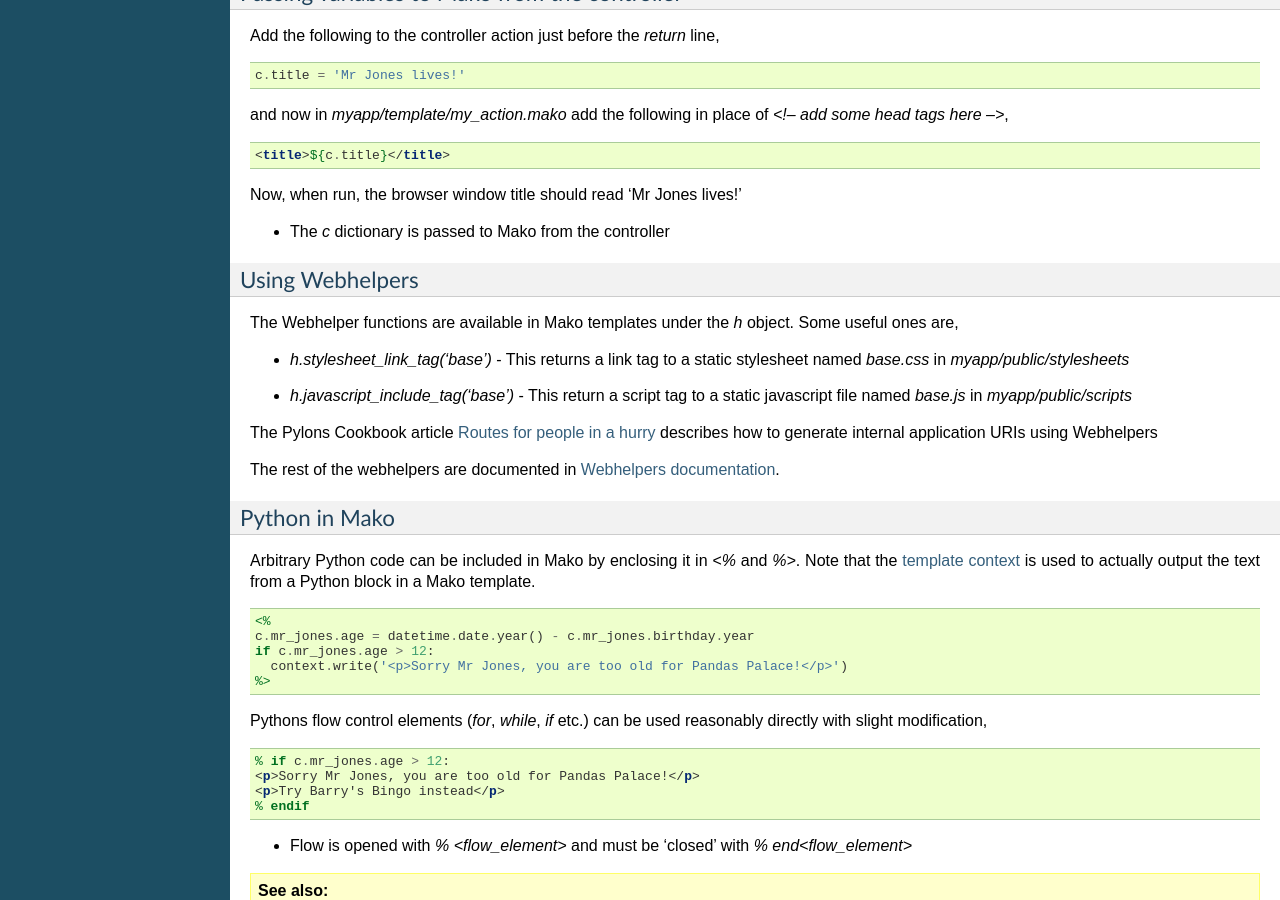
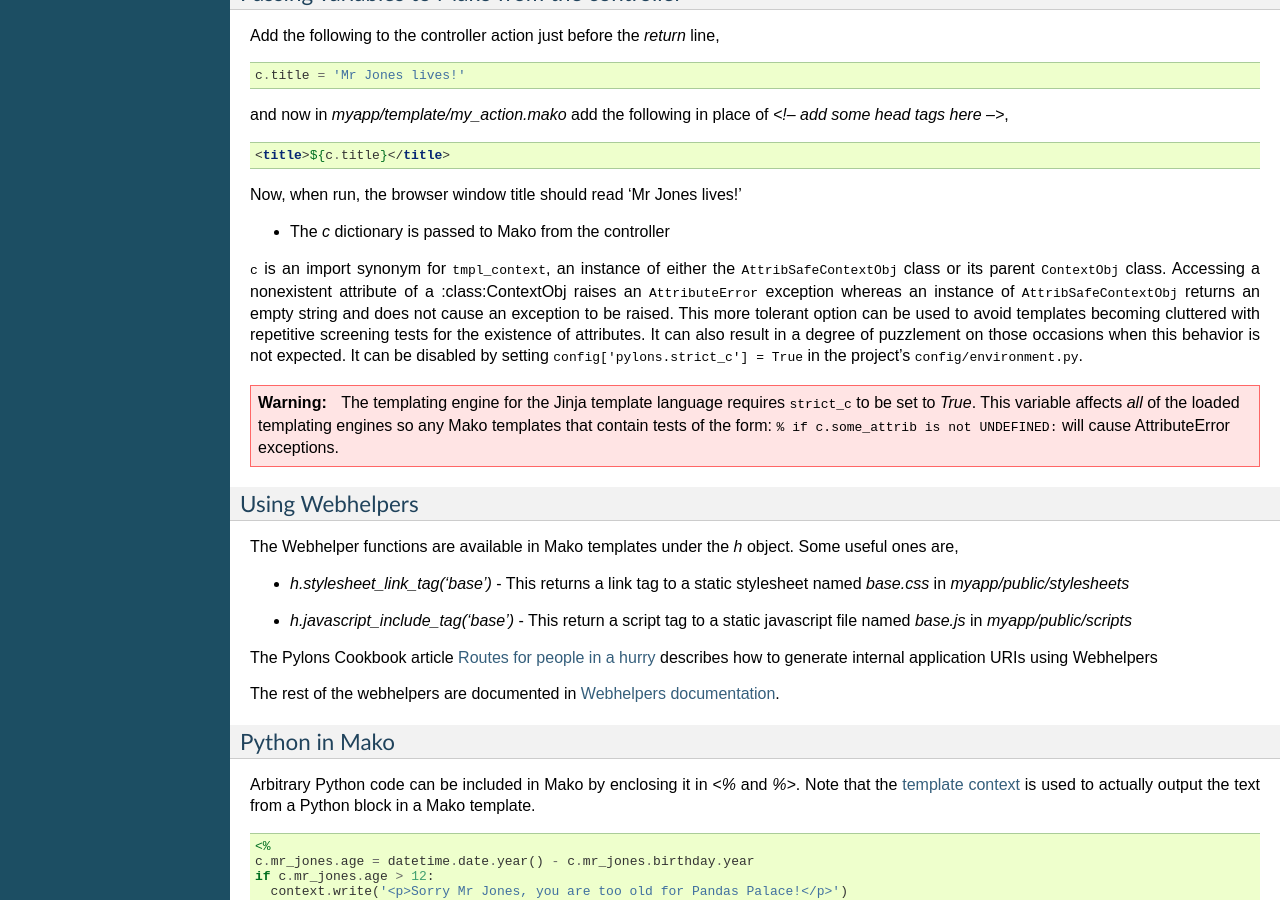
Before and after one commit to Pylons/pylons, a Sphinx documentation site: the page built from pylons/docs/views.rst, in a window 1280 px wide and 900 px high, scrolled down 4022 px. Built offline with Sphinx 7.4.7, drawn with Linux system fonts in a browser that asks for light colours.

Commit message:
Added mention of strict_c to docs
--HG--
branch : trunk

```diff
--- a/pylons/docs/views.rst
+++ b/pylons/docs/views.rst
@@ -222,6 +222,10 @@ and now in `myapp/template/my_action.mako` add the following in place of `<!-- a
 Now, when run, the browser window title should read 'Mr Jones lives!'
 
 * The `c` dictionary is passed to Mako from the controller
+
+``c`` is an import synonym for ``tmpl_context``, an instance of either the :class:`AttribSafeContextObj` class or its parent :class:`ContextObj` class. Accessing a nonexistent attribute of a :class:ContextObj raises an ``AttributeError`` exception whereas an instance of :class:`AttribSafeContextObj` returns an empty string and does not cause an exception to be raised. This more tolerant option can be used to avoid templates becoming cluttered with repetitive screening tests for the existence of attributes. It can also result in a degree of puzzlement on those occasions when this behavior is not expected. It can be disabled by setting ``config['pylons.strict_c'] = True`` in the project's ``config/environment.py``.
+
+.. warning:: The templating engine for the Jinja template language requires ``strict_c`` to be set to `True`. This variable affects *all* of the loaded templating engines so any Mako templates that contain tests of the form: ``% if c.some_attrib is not UNDEFINED:`` will cause AttributeError exceptions.
 
 Using Webhelpers
 ----------------
```
